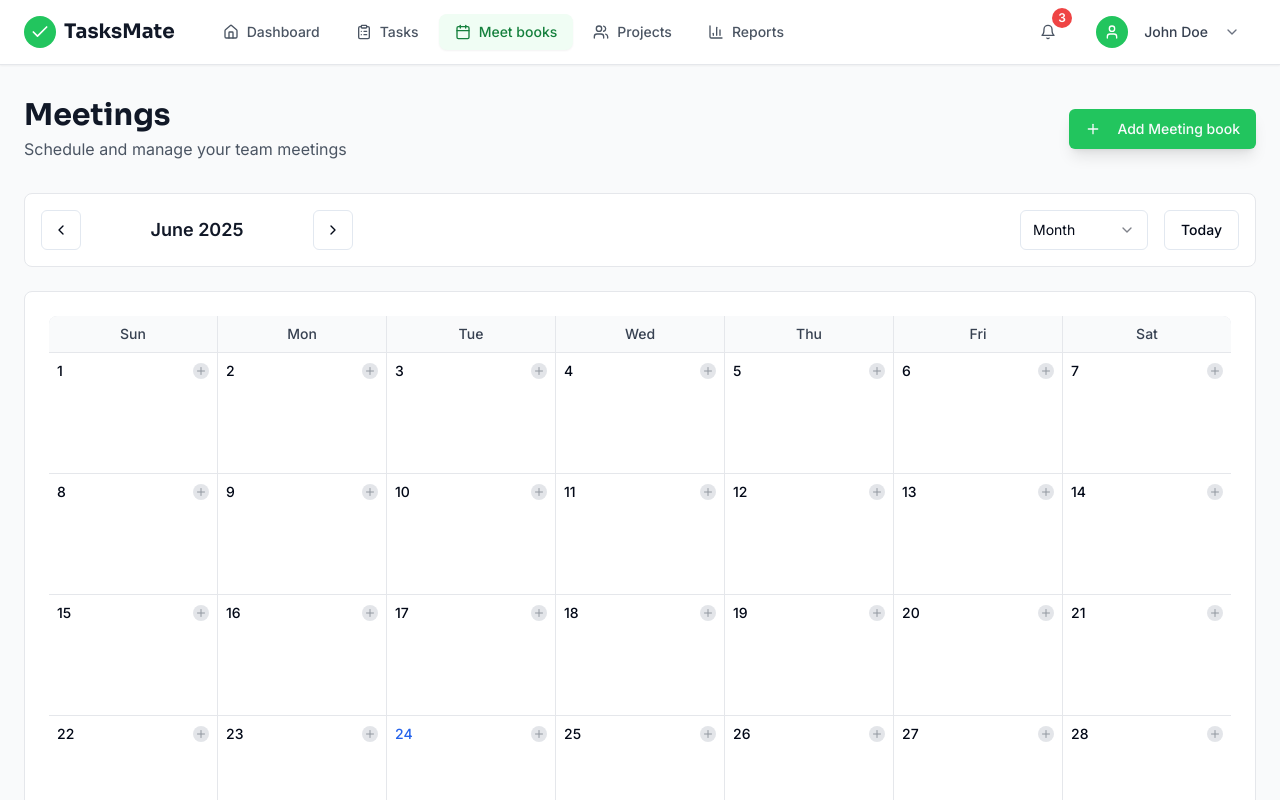
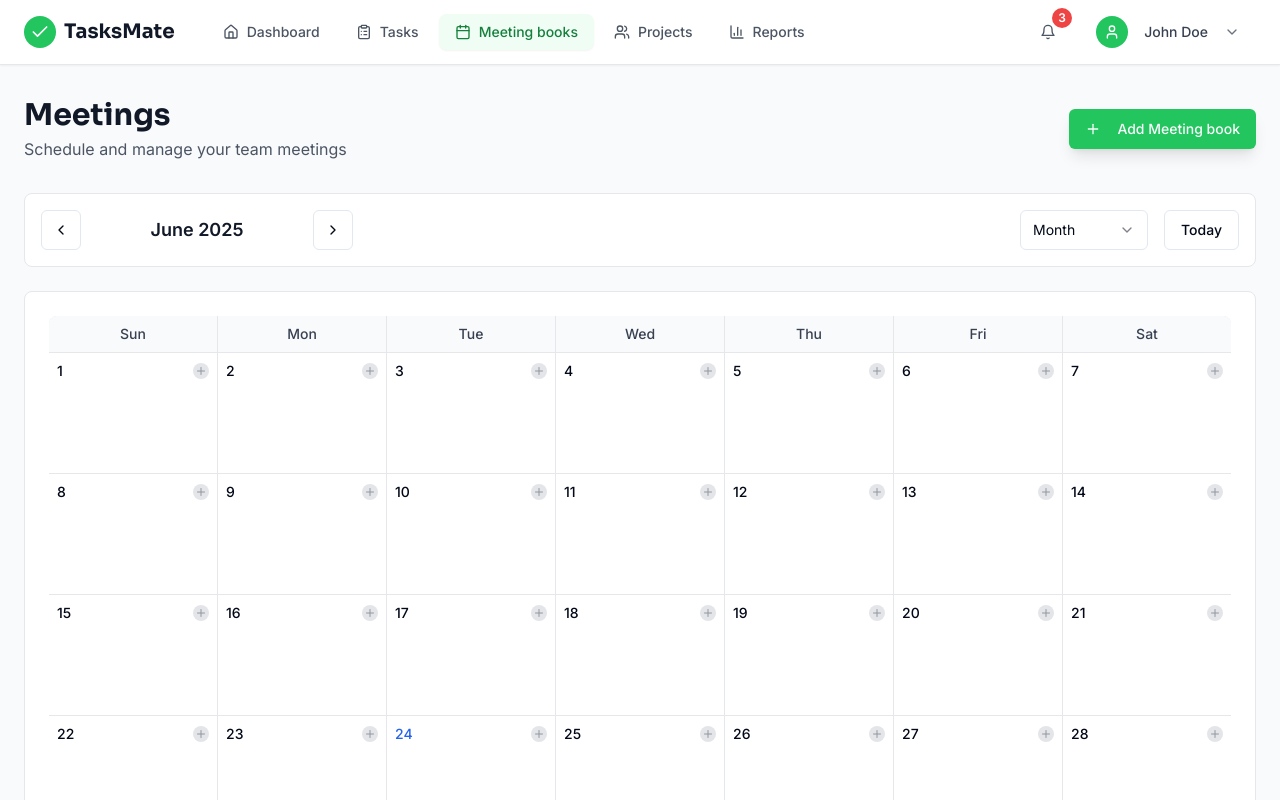
Before and after one commit to indrasol/tasks-mate-frontend, a React (Vite) app: page /meetings in a window 1280 px wide. Shown: the top 800 px of the page. Built offline with nearby package versions, Linux system fonts and the light colour scheme.

Commit message:
Code edited in Lovable Code Editor
Edited UI in Lovable

```diff
--- a/src/components/navigation/MainNavigation.tsx
+++ b/src/components/navigation/MainNavigation.tsx
@@ -48,7 +48,7 @@ const MainNavigation = ({ onNewTask, onNewMeeting }: MainNavigationProps) => {
       isActive: location.pathname.startsWith('/tasks')
     },
     {
-      name: 'Meet books',
+      name: 'Meeting books',
       path: '/meetings',
       icon: Calendar,
       isActive: location.pathname.startsWith('/meetings')
```
